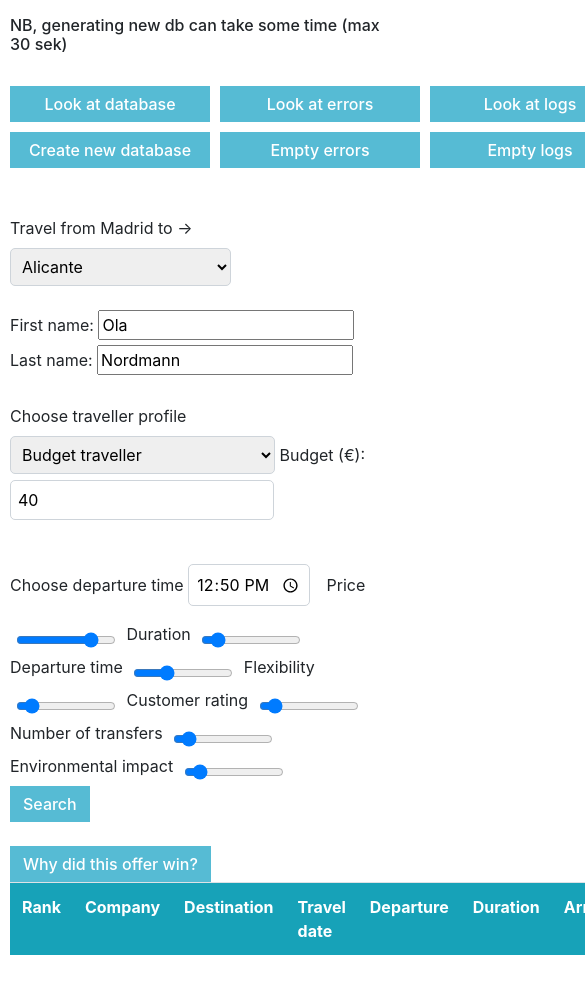
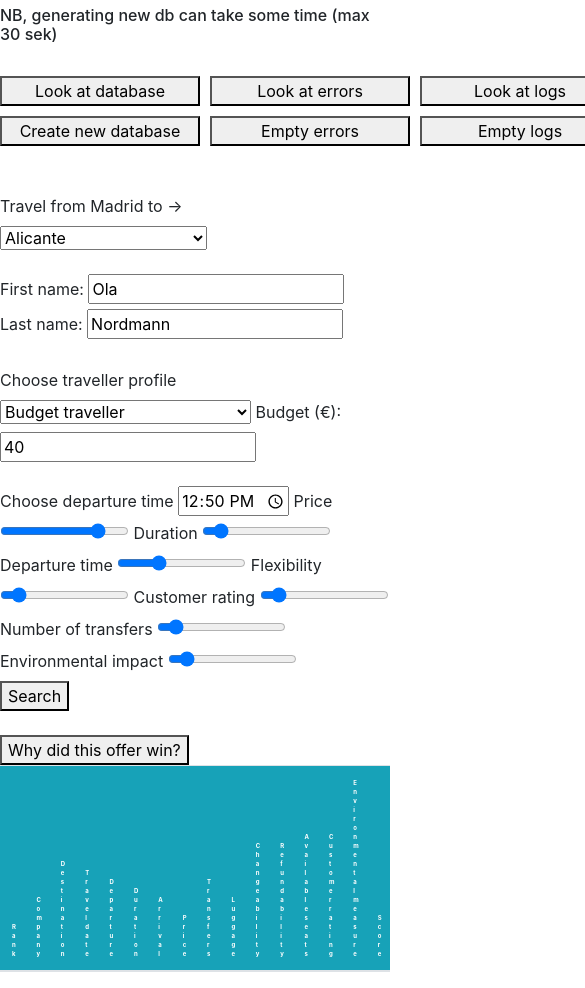
Before and after one commit to Knut1999/ACIT4420EXAM-2, a plain HTML site: page frontend/index.html in a window 390 px wide. Shown: the part 74-1062 px from the top of the page, 585 px wide, since content can reach past the window. Drawn offline with nearby package versions, Linux system fonts and the light colour scheme.

Commit message:
frontend scaling for phone

```diff
--- a/frontend/database.css
+++ b/frontend/database.css
@@ -54,3 +54,24 @@ input[type="range"] {
 #offersTable tr:hover {
     background-color: #e2f3f7;
 }
+
+
+table {
+    width: 100%;
+    max-width: 100%;
+    table-layout: auto;
+    border-collapse: collapse;
+}
+
+th, td {
+    padding: 8px;
+    overflow-wrap: break-word;
+    font-size: clamp(11px, 1vw, 15px);
+}
+
+@media (max-width: 700px) {
+    th, td {
+        padding: 4px;
+        font-size: 11px;
+    }
+}
--- /dev/null
+++ b/frontend/index.css
@@ -0,0 +1,36 @@
+.table-container {
+    width: 100%;
+    overflow: hidden;
+}
+
+.table-container table {
+    width: 100%;
+    table-layout: fixed;
+    font-size: 12px;
+    transition: transform 0.2s ease;
+}
+
+.table-container th,
+.table-container td {
+    padding: 5px 3px;
+    overflow-wrap: anywhere;
+}
+
+/* Scale the entire table based on available screen width */
+@media (max-width: 1400px) {
+    .table-container table {
+        font-size: 10px;
+    }
+}
+
+@media (max-width: 1100px) {
+    .table-container table {
+        font-size: 8px;
+    }
+}
+
+@media (max-width: 800px) {
+    .table-container table {
+        font-size: 6px;
+    }
+}
--- a/frontend/index.html
+++ b/frontend/index.html
@@ -4,7 +4,7 @@
         <meta charset="UTF-8">
         <!--https://www.youtube.com/watch?v=XmdOZ5NSqb8&list=PL-51WBLyFTg1l3K0aTH0uX6PzgaLfzJBK used as insperation-->
         <link rel="stylesheet" href="https://stackpath.bootstrapcdn.com/bootstrap/4.3.1/css/bootstrap.min.css" integrity="sha384-ggOyR0iXCbMQv3Xipma34MD+dH/1fQ784/j6cY/iJTQUOhcWr7x9JvoRxT2MZw1T" crossorigin="anonymous">
-        <link rel="stylesheet" href="database.css">
+        <link rel="stylesheet" href="index.css">
     </head>
     <body>
         <h1>BUS BIDDER</h1>
@@ -105,8 +105,9 @@
         <button onclick="showWinnerExplanation()">
             Why did this offer win?
         </button>
-
+        <div class="table-container">
             <table class="table table-striped">
+                <thead>
                     <tr class="bg-info">
                         <th>Rank</th>
                         <th>Company</th>
@@ -125,8 +126,10 @@
                         <th>Environmental measure</th>
                         <th>Score</th>
                     </tr>
+                </thead>
                 <tbody id="offersTable"></tbody>
             </table>
+        </div>
 
 
         <script src="DatabaseOperations.js"></script>
```
Lines whose indentation alone changed are shown as unchanged.
